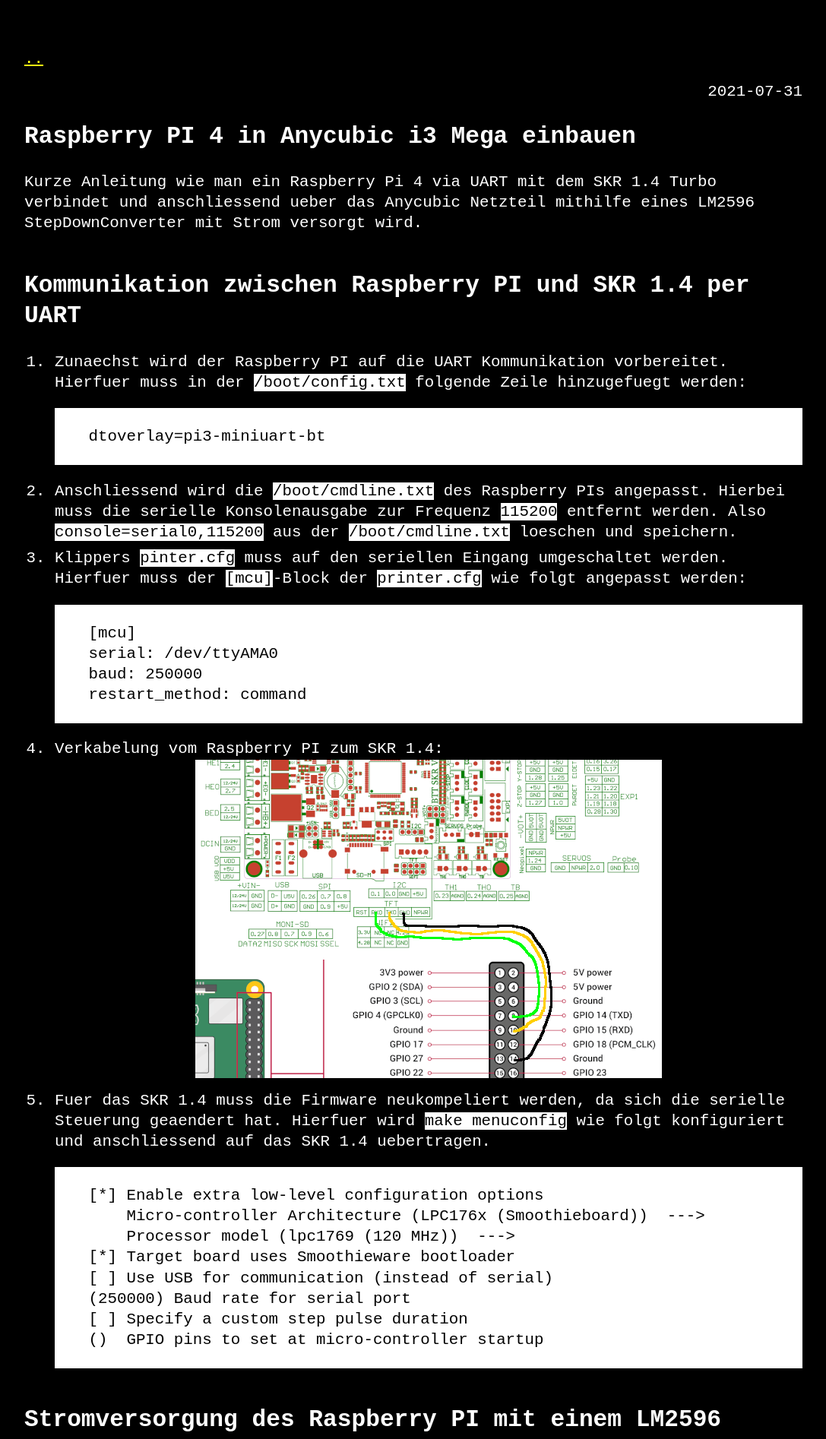
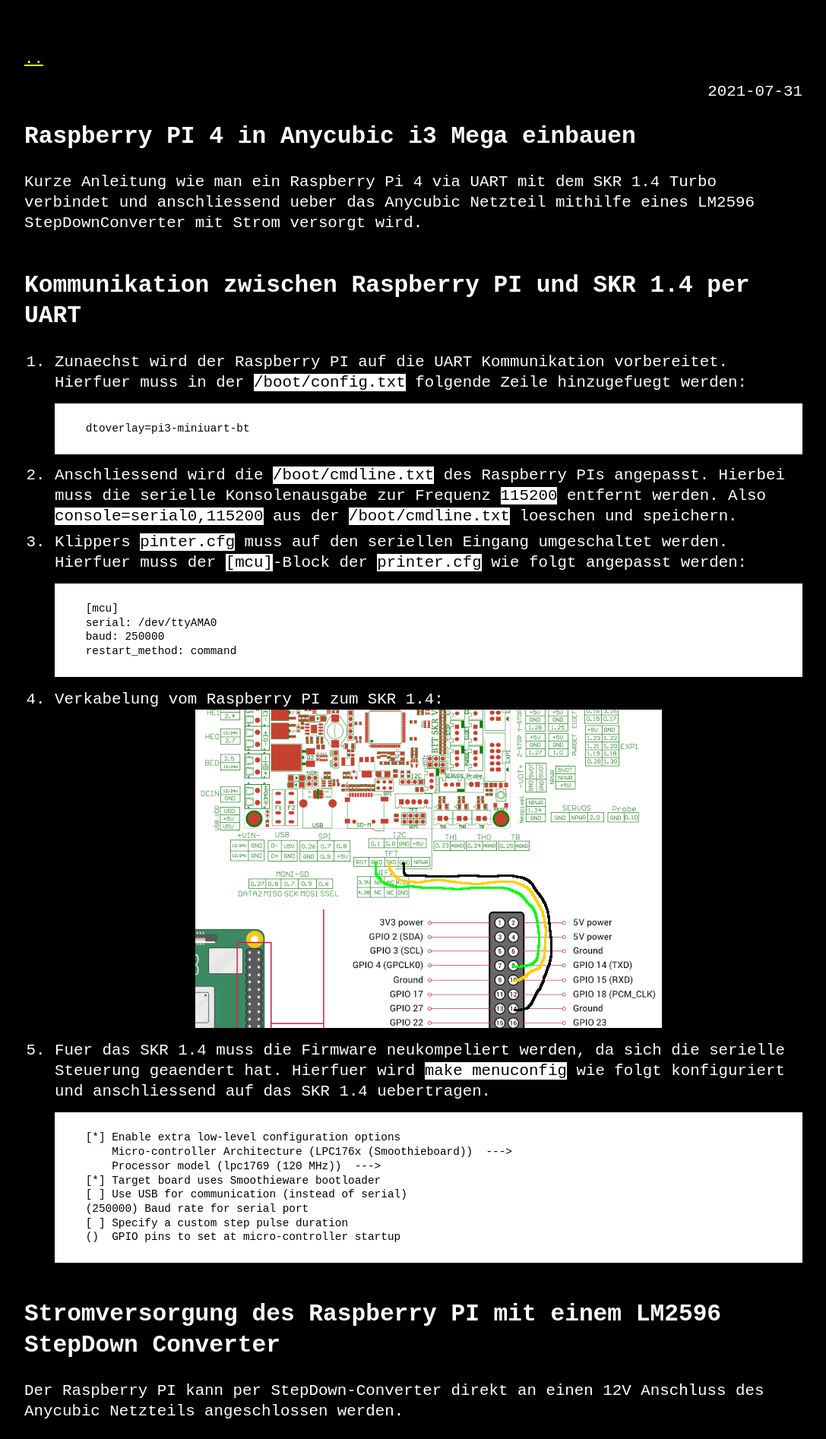
Before and after one commit to matseee/matseee.github.io, a Jekyll site: the page built from _posts/2021-07-31-connect-raspberry-to-skr14-via-uart.markdown, in a window 1280 px wide. Shown: the top 1894 px of the page at 76% size, without its empty margins (96-1183 px from the left). Built offline with Jekyll 4.4.1, drawn with Linux system fonts in a browser that asks for light colours.

Commit message:
Update monkai.css

```diff
--- a/assets/css/monkai.css
+++ b/assets/css/monkai.css
@@ -1,4 +1,4 @@
-.highlight pre { background-color: #000; font-size 0.9rem; padding: 0.5rem 1rem; }
+.highlight pre { background-color: #000; font-size: 0.9rem; padding: 0.5rem 1rem; }
 .highlight .hll { background-color: #000; }
 .highlight .c { color: #75715e } /* Comment */
 .highlight .err { color: #960050; background-color: #1e0010 } /* Error */
```
